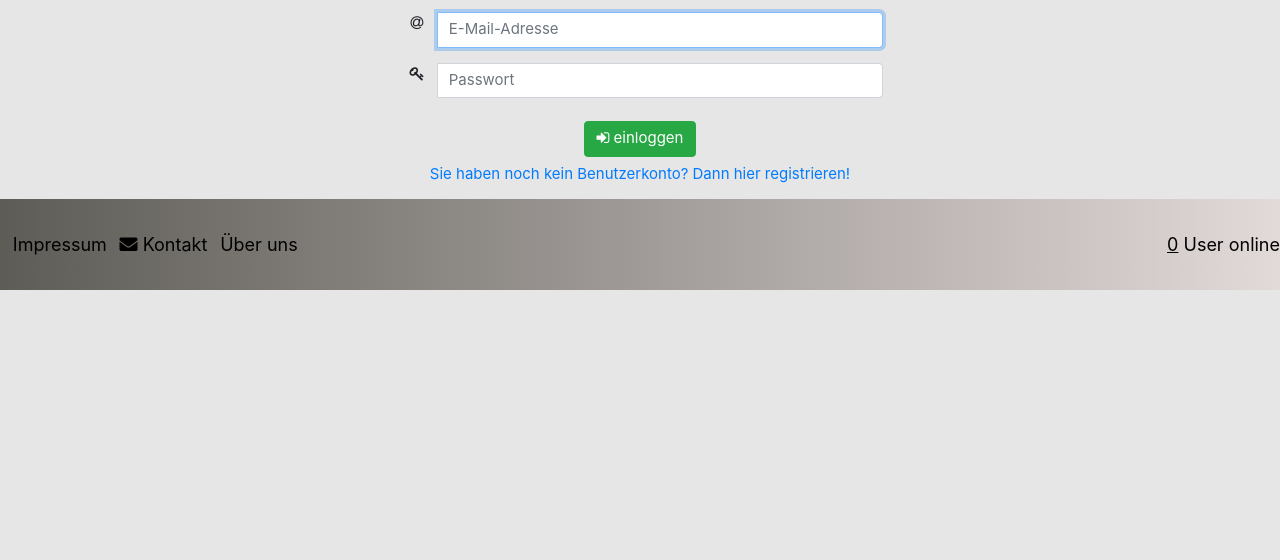
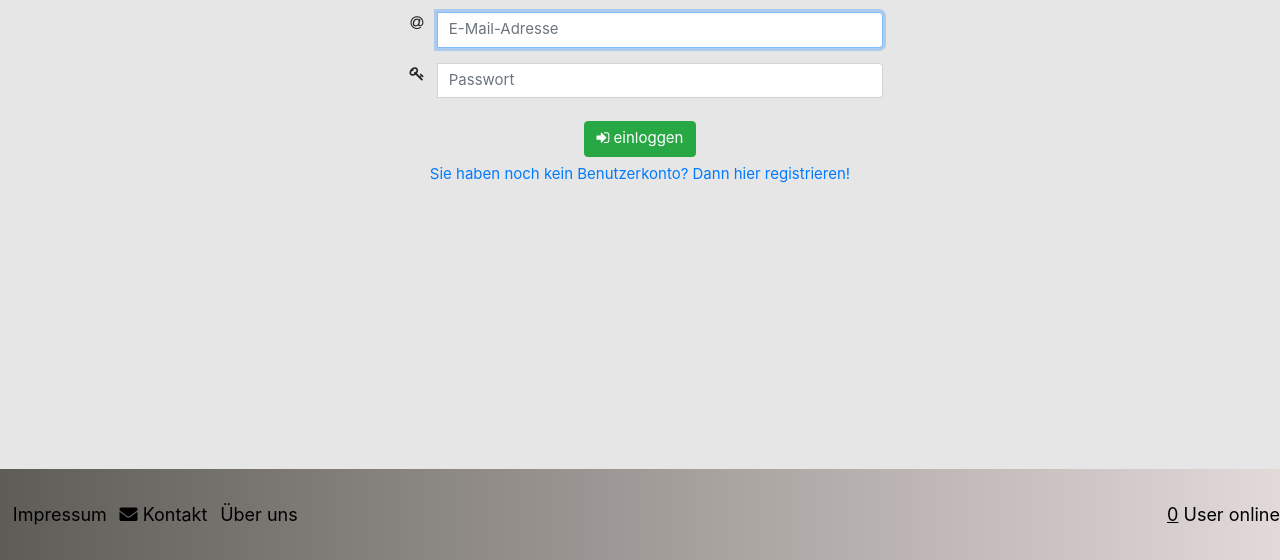
Before and after one commit to Tobi1809/hsrt_web-programming, a PHP site: page /html/login.php in a window 1280 px wide. Shown: the part 240-800 px from the top of the page. Run offline with PHP 8.4, Linux system fonts and the light colour scheme; data that the repository does not hold is empty; some libraries are stand-ins or nearby versions.

Commit message:
footer im login unten fixe position
damits einfach bisschen schöner aussieht

```diff
--- a/html/login.php
+++ b/html/login.php
@@ -222,7 +222,7 @@ if (isset($_SESSION["login"])) {
     </div>
 
     <!-- Fußleiste -->
-    <footer class="titleBand w3-padding-32">
+    <footer class="titleBand w3-padding-32" style="bottom: 0;position: fixed;width: 100%;">
 
         <div class="centerMargin align-content-center"><a href="impressum.php">Impressum</a></div>
         <div class="centerMargin align-content-center"><a href="contactForm.php"><i class="fas fa-envelope"></i> Kontakt</a></div>
```
